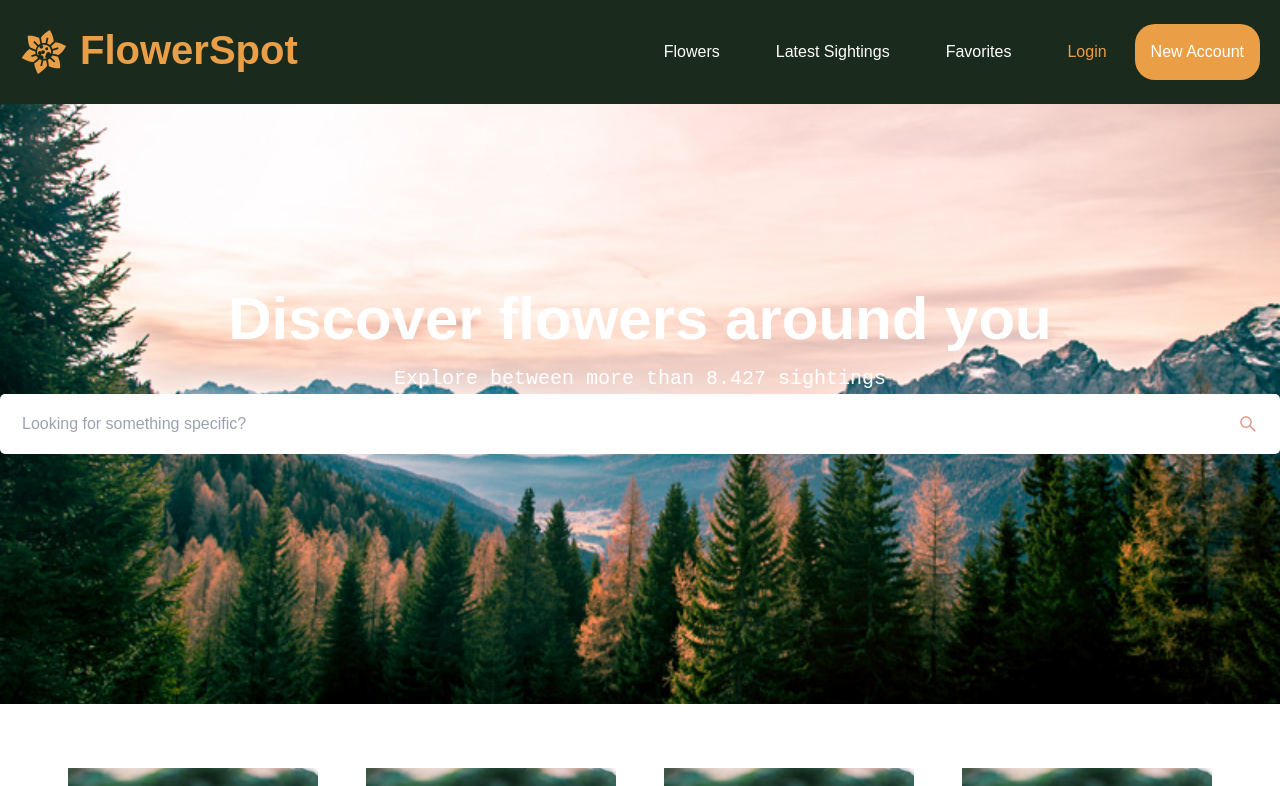
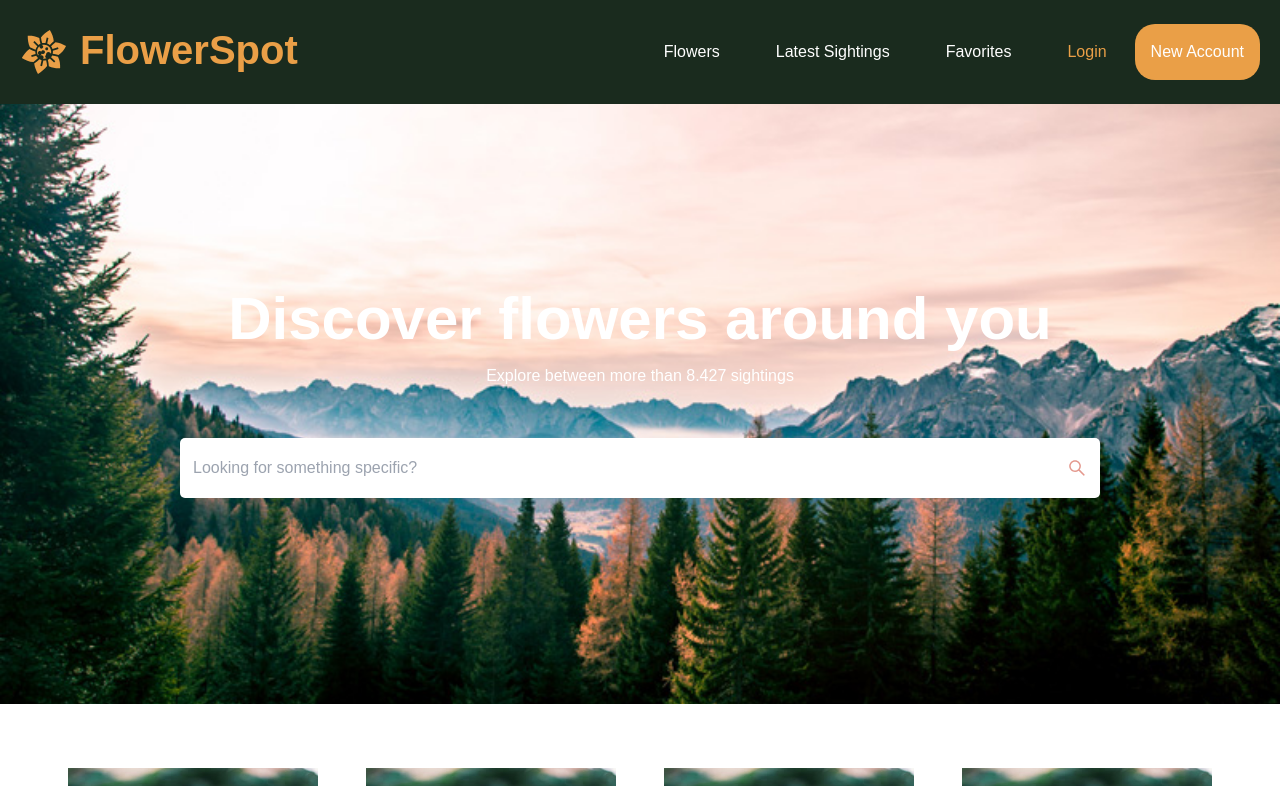
Before and after one commit to ivanatomic43/flowerspot, a React (Create React App) app: page / in a window 1280 px wide. Shown: the top 786 px of the page. Built offline with nearby package versions, Linux system fonts and the light colour scheme; no server answers.

Commit message:
FWS-6: Add container component, refactor homepage, add separator component

```diff
--- /dev/null
+++ b/src/common/Container.tsx
@@ -0,0 +1,34 @@
+import React, { type ReactNode } from "react"
+
+interface ContainerProps {
+  width?: number | string
+  height?: number | string
+  backgroundColor?: string
+  children: ReactNode
+  backgroundImage?: string
+  divStyle?: {}
+}
+
+const Container: React.FC<ContainerProps> = ({
+  width,
+  height,
+  children,
+  backgroundColor,
+  backgroundImage,
+  divStyle,
+}) => {
+  const combinedStyle: React.CSSProperties = {
+    width,
+    height,
+    backgroundColor: backgroundImage ? undefined : backgroundColor,
+    background: backgroundColor
+      ? undefined
+      : backgroundImage &&
+        `url(${backgroundImage}) no-repeat center center/cover`,
+    ...divStyle,
+  }
+
+  return <div style={combinedStyle}>{children}</div>
+}
+
+export default Container
--- /dev/null
+++ b/src/common/Separator.tsx
@@ -0,0 +1,42 @@
+import React, { useMemo } from "react"
+
+interface SeparatorProps {
+  width?: number | string
+  height?: number | string
+  alignment?: "start" | "end" | "center"
+  backgroundColor?: string
+}
+
+// TODO: Handle fullWidth & fullHeight
+
+const Separator: React.FC<SeparatorProps> = ({
+  width,
+  height,
+  alignment,
+  backgroundColor,
+}) => {
+  const alignSelf: string = useMemo(() => {
+    switch (alignment) {
+      case "start":
+        return "flex-start"
+      case "end":
+        return "flex-end"
+      case "center":
+      default:
+        return "center"
+    }
+  }, [alignment])
+
+  const style: React.CSSProperties = {
+    height: height ?? 0,
+    width: width ?? 0,
+    backgroundColor,
+    alignSelf,
+    ...(height && width === undefined ? { width: "100%" } : {}),
+    ...(width && height === undefined ? { height: "100%" } : {}),
+  }
+
+  return <div style={style}></div>
+}
+
+export default Separator
--- /dev/null
+++ b/src/common/index.ts
@@ -0,0 +1,21 @@
+import Form from "./Form"
+import Text from "./Text"
+import Input from "./Input"
+import Modal from "./Modal"
+import Button from "./Button"
+import Separator from "./Separator"
+import Container from "./Container"
+import TextField from "./TextField"
+import PrivateRoute from "./PrivateRoute"
+
+export {
+  Form,
+  Text,
+  Input,
+  Modal,
+  Button,
+  Separator,
+  Container,
+  TextField,
+  PrivateRoute,
+}
--- a/src/pages/Homepage.tsx
+++ b/src/pages/Homepage.tsx
@@ -1,28 +1,35 @@
 import FlowerList from "../components/FlowerList"
 import SearchBar from "../components/SearchBar"
-import Text from "../common/Text"
+import { Text, Container, Separator } from "../common"
 
 import "../styles/common/app-styles.css"
-
-// TODO: Refactor homepage & styles related to it
+import backgroundImage from "../images/background.jpg"
 
 export default function Homepage(): JSX.Element {
   return (
     <>
-      <div className="homepage">
-        <div className="container">
-          <div className="homepage-content">
-            <Text color="app-white" type="title.h1">
-              Discover flowers around you
-            </Text>
-
-            <p className="homepage-text">
-              Explore between more than 8.427 sightings
-            </p>
-            <SearchBar />
-          </div>
-        </div>
-      </div>
+      <Container height={600} backgroundImage={backgroundImage}>
+        <Separator height={170} />
+        <Container
+          backgroundColor="rgba(0,0,0 ,0.3)"
+          divStyle={{
+            textAlign: "center",
+            borderRadius: "25px",
+            marginLeft: 180,
+            marginRight: 180,
+          }}
+        >
+          <Text color="app-white" type="title.h1">
+            Discover flowers around you
+          </Text>
+          <Text color="app-white" type="body.medium">
+            Explore between more than 8.427 sightings
+          </Text>
+          <Separator height={50} />
+          <SearchBar />
+          <Separator height={30} />
+        </Container>
+      </Container>
       <FlowerList />
     </>
   )
```
